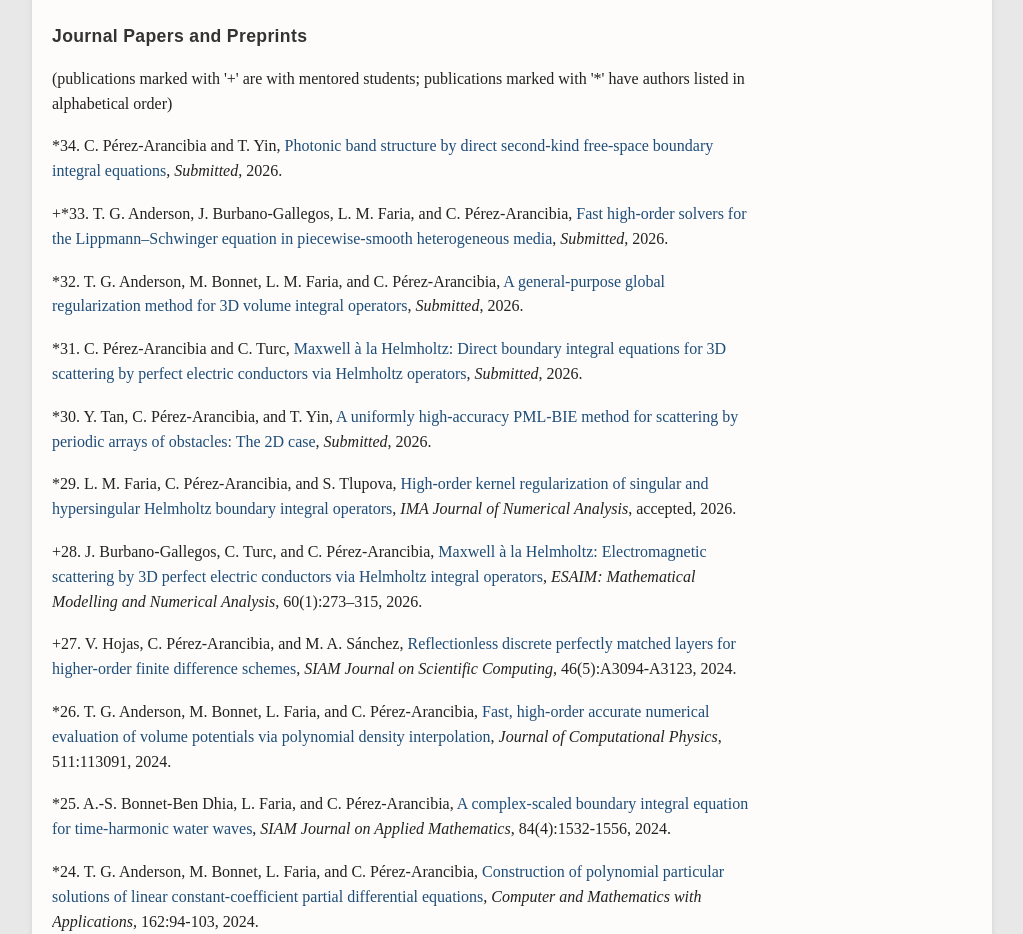
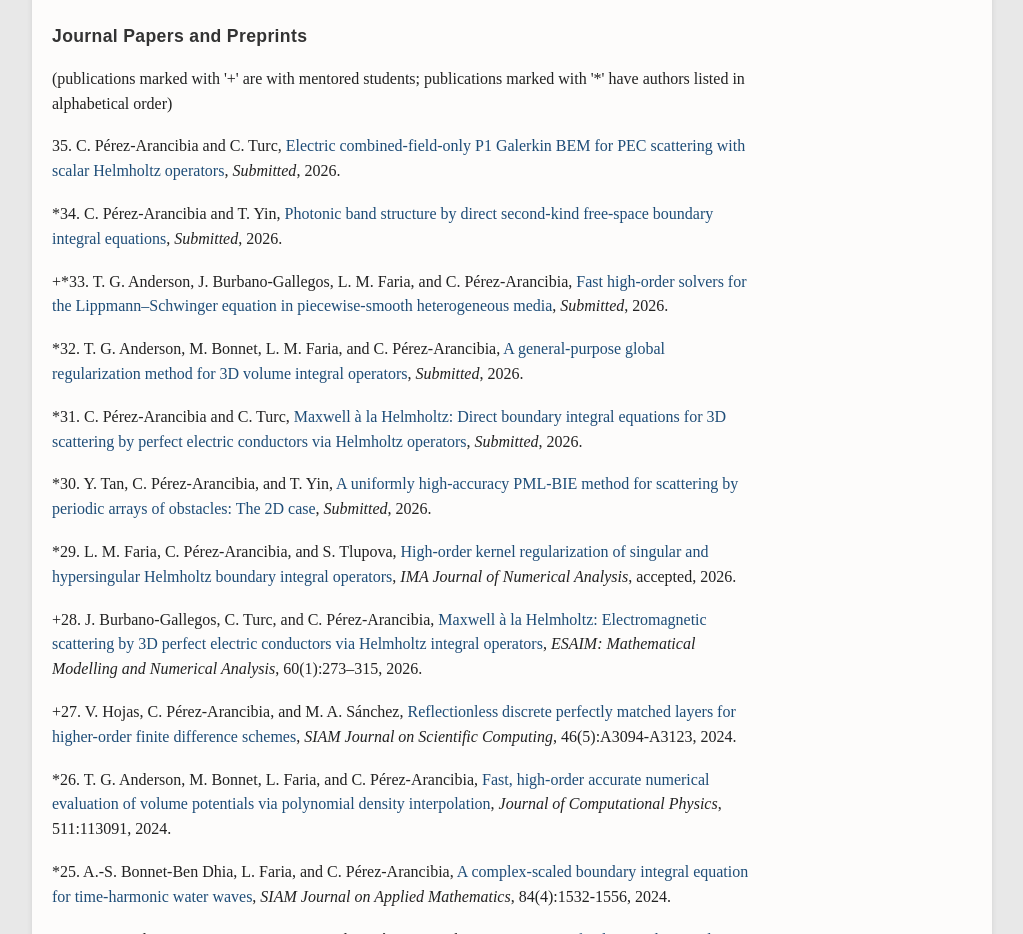
Before and after one commit to caperezar/caperezar.github.io, a plain HTML site: page index.html in a window 1280 px wide. Shown: the part 920-1854 px from the top of the page, without its empty margins (128-1151 px from the left). Drawn offline with Linux system fonts and the light colour scheme.

Commit message:
Add electric combined-field-only P1 Galerkin BEM preprint
Co-Authored-By: Claude Opus 5.5 <noreply@anthropic.com>

```diff
--- a/index.html
+++ b/index.html
@@ -100,6 +100,10 @@
 				  </p>
 				<p>(publications marked with '+' are with mentored students; publications marked with '*' have authors listed in alphabetical order)
 				</p>
+
+				<p><p>35. C. P&eacuterez-Arancibia and C. Turc,
+				<a href="https://arxiv.org/abs/2611.24772">
+					Electric combined-field-only P1 Galerkin BEM for PEC scattering with scalar Helmholtz operators</a>, <i>Submitted</i>, 2026.
 
 				<p><p>*34. C. P&eacuterez-Arancibia and T. Yin,
 				<a href="https://arxiv.org/abs/2610.28494">
```
